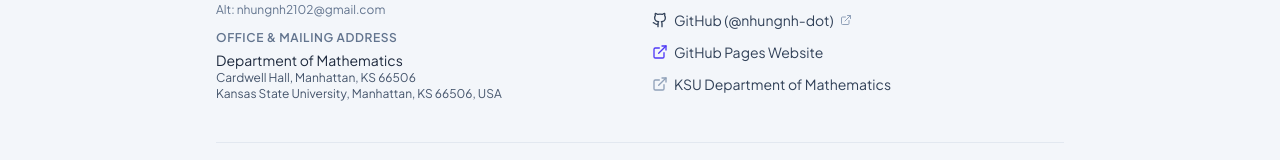
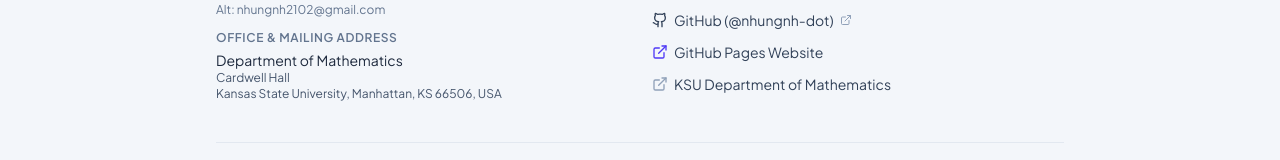
Before and after one commit to nhungnh-dot/nhungnh-dot.github.io, a React (Vite) app: page / in a window 1280 px wide. Shown: the part 1664-1824 px from the top of the page. Built offline with nearby package versions, Linux system fonts and the light colour scheme.

Commit message:
Update title and office information in academicData

```diff
--- a/src/data/academicData.ts
+++ b/src/data/academicData.ts
@@ -3,14 +3,14 @@ import { Publication, Talk, CourseTeaching, MentoredStudent, MentoringActivity,
 export const PERSONAL_INFO = {
   name: "Nhung H. Nguyen",
   alternateName: "Hong-Nhung Nguyen",
-  title: "Ph.D. Student in Mathematics",
+  title: "Ph.D. Candidate in Mathematics",
   institution: "Kansas State University",
   institutionUrl: "https://www.ksu.edu/",
   department: "Department of Mathematics",
   departmentUrl: "https://www.math.ksu.edu/",
   advisor: "Prof. Dinh-Liem Nguyen",
   advisorUrl: "https://sites.google.com/site/dinhliemnguyen/home",
-  office: "Cardwell Hall, Manhattan, KS 66506",
+  office: "Cardwell Hall",
   email: "nhungnh@ksu.edu",
   altEmail: "nhungnh2102@gmail.com",
   linkedin: "https://www.linkedin.com/in/nhung-nguyen-802846373/",
```
